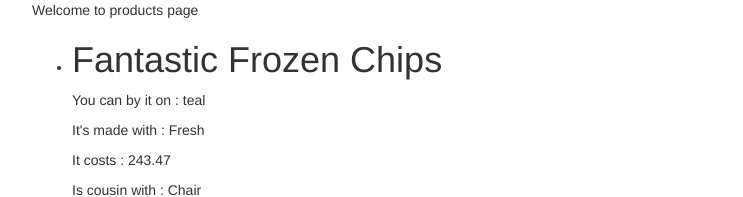
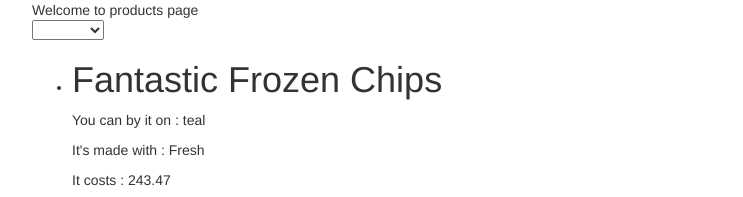
Before and after one commit to burimshala-zz/AngularJSCoursePRNHS-01, a plain HTML site: page index.html in a window 1280 px wide. Shown: the top 197 px of the page, without its empty margins (38-781 px from the left). Drawn offline with nearby package versions, Linux system fonts and the light colour scheme.

Commit message:
Finish sortby

```diff
--- a/index.html
+++ b/index.html
@@ -9,8 +9,18 @@
 <div class="container" ng-controller="Products as ProductsCtrl">
     Welcome to products page
 
+    <div class="input-group">
+        <select name="orderBy" id="orderBy" ng-model="orderByModel">
+            <option value="name">Name</option>
+            <option value="color">Color</option>
+            <option value="material">Material</option>
+            <option value="price">Price</option>
+            <option value="type">Type</option>
+        </select>
+    </div>
+
     <ul>
-        <li ng-repeat="product in ProductsCtrl.all">
+        <li ng-repeat="product in ProductsCtrl.all | orderBy: orderByModel">
             <h1>{{ product.name }}</h1>
             <p>You can by it on : {{ product.color }}</p>
             <p>It's made with : {{ product.material }}</p>
```
